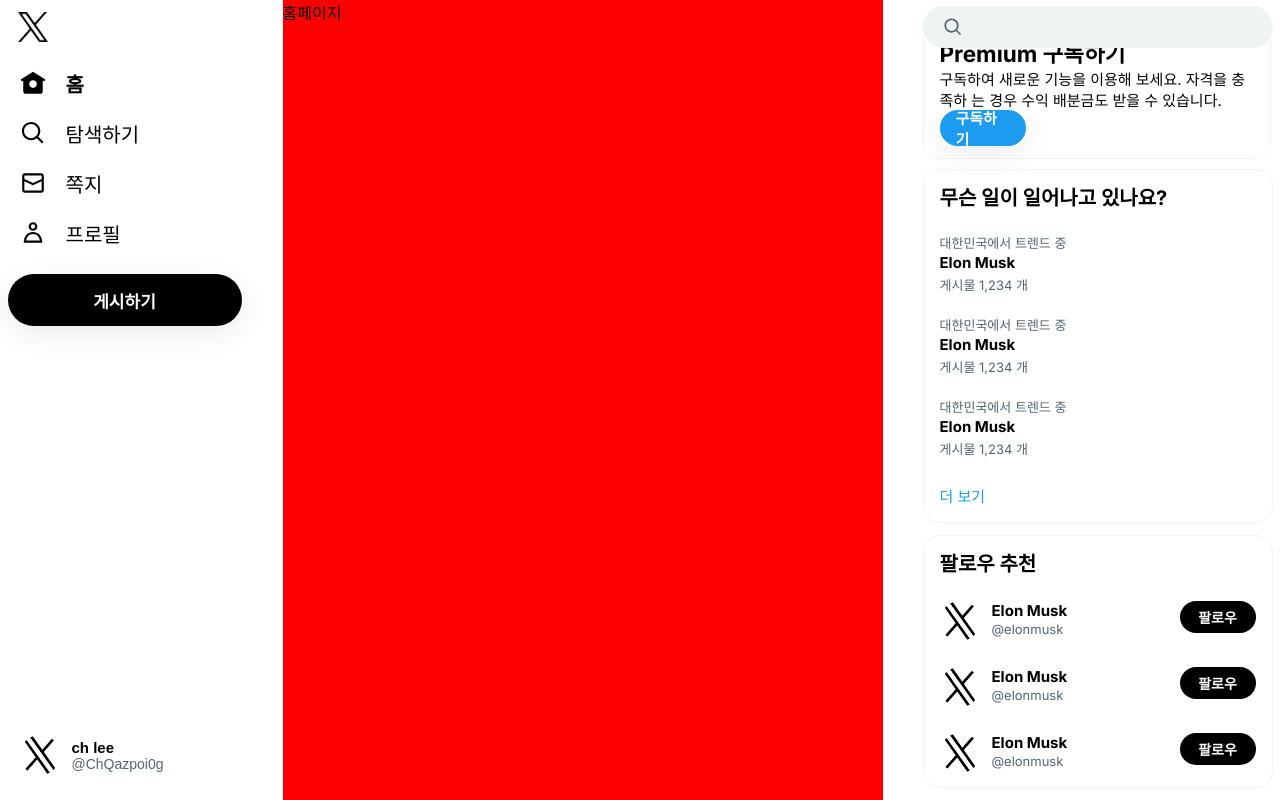
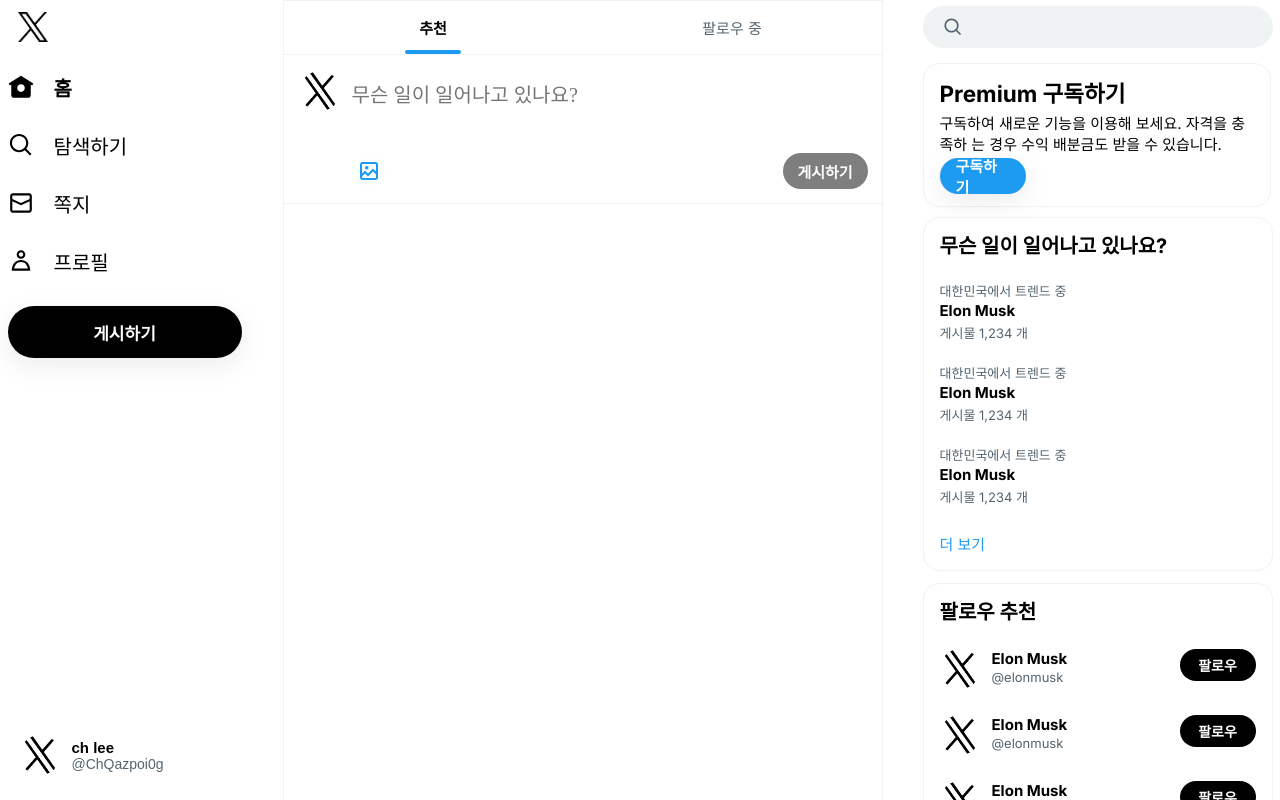
Before and after one commit to chanwonlee/next.js_practice, a Next.js app: page /home in a window 1280 px wide. Built offline with nearby package versions, Linux system fonts and the light colour scheme.

Commit message:
fix: 오른쪽 섹션 수정

```diff
--- a/src/app/(afterLogin)/_component/navMenu.module.css
+++ b/src/app/(afterLogin)/_component/navMenu.module.css
@@ -1,7 +1,7 @@
 .navPill {
     display: inline-flex;
-    height: 50px;
-    padding: 12px;
+    height: 58px;
+    padding: 12px 0;
     align-items: center;
     color: black;
 }
--- a/src/app/(afterLogin)/_component/premiumSection.module.css
+++ b/src/app/(afterLogin)/_component/premiumSection.module.css
@@ -9,6 +9,7 @@
     border: 1px solid #EFF3F4;
     border-radius: 16px;
     margin: 10px 0;
+    flex-shrink: 0;
 }
 
 .button {
--- a/src/app/(afterLogin)/home/page.tsx
+++ b/src/app/(afterLogin)/home/page.tsx
@@ -1,7 +1,23 @@
+import styles from './home.module.css'
+import Tab from "@/app/(afterLogin)/home/_component/Tab";
+import PostForm from "@/app/(afterLogin)/home/_component/PostForm";
+import Post from "@/app/(afterLogin)/_component/Post";
+import TabProvider from "@/app/(afterLogin)/home/_component/TabProvider";
+
 export default function Home() {
   return (
-    <main>
-      홈페이지
+    <main className={styles.main}>
+      <TabProvider>
+        <Tab />
+        <PostForm/>
+        <Post/>
+        <Post/>
+        <Post/>
+        <Post/>
+        <Post/>
+        <Post/>
+        <Post/>
+      </TabProvider>
     </main>
-  )
+  );
 }
--- a/src/app/(afterLogin)/layout.module.css
+++ b/src/app/(afterLogin)/layout.module.css
@@ -88,27 +88,21 @@
 }
 
 .main {
-    background-color: red;
     width: 600px;
     height: 200dvh;
-}
-
-.rightSectionFixed {
-    position: fixed;
-    width: inherit;
-    height: 100%;
-    display: flex;
-    flex-direction: column;
+    border: 1px solid rgb(239, 243, 244);
 }
 
 .rightSection {
     width: 350px;
     height: 100%;
     display: flex;
+    flex-direction: column;
 }
 
-.block {
+.rightSectionBlock {
     height: 53px;
+    flex-shrink: 0;
 }
 
 .search {
--- a/src/app/(afterLogin)/layout.tsx
+++ b/src/app/(afterLogin)/layout.tsx
@@ -35,7 +35,6 @@
           <div className={styles.rightSectionInner}>
             <main className={styles.main}>{children}</main>
             <section className={styles.rightSection}>
-              <div className={styles.rightSectionFixed}>
               <form className={styles.search}>
                 <svg width={20} viewBox="0 0 24 24" aria-hidden="true">
                   <g>
@@ -45,7 +44,7 @@
                 </svg>
                 <input type="search"/>
               </form>
-                <div className={styles.block}></div>
+              <div className={styles.rightSectionBlock}></div>
               <PremiumSection/>
               <TrendSection/>
               <div className={styles.followRecommend}>
@@ -53,7 +52,9 @@
                 <FollowRecommend/>
                 <FollowRecommend/>
                 <FollowRecommend/>
-                </div>
+                <FollowRecommend/>
+                <FollowRecommend/>
+                <FollowRecommend/>
               </div>
             </section>
           </div>
```
Lines whose indentation alone changed are shown as unchanged.
